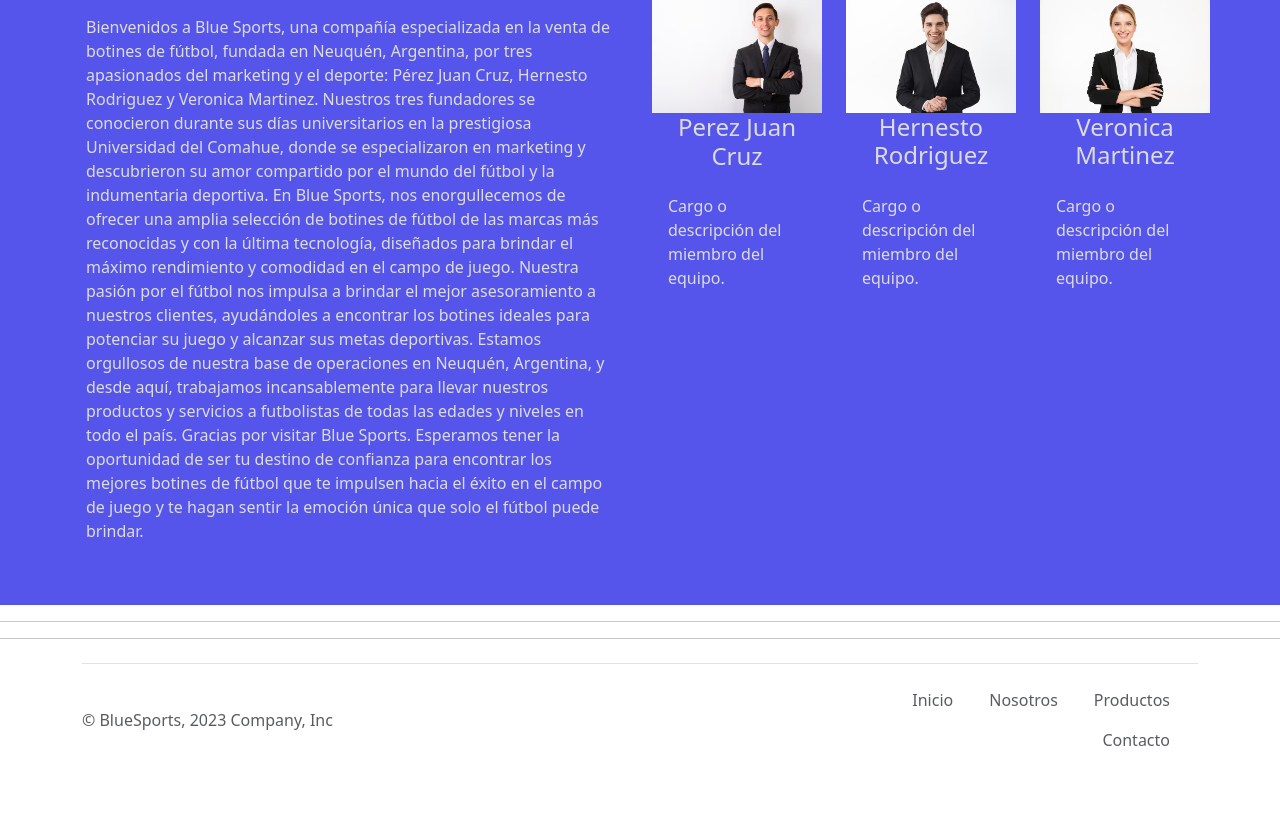
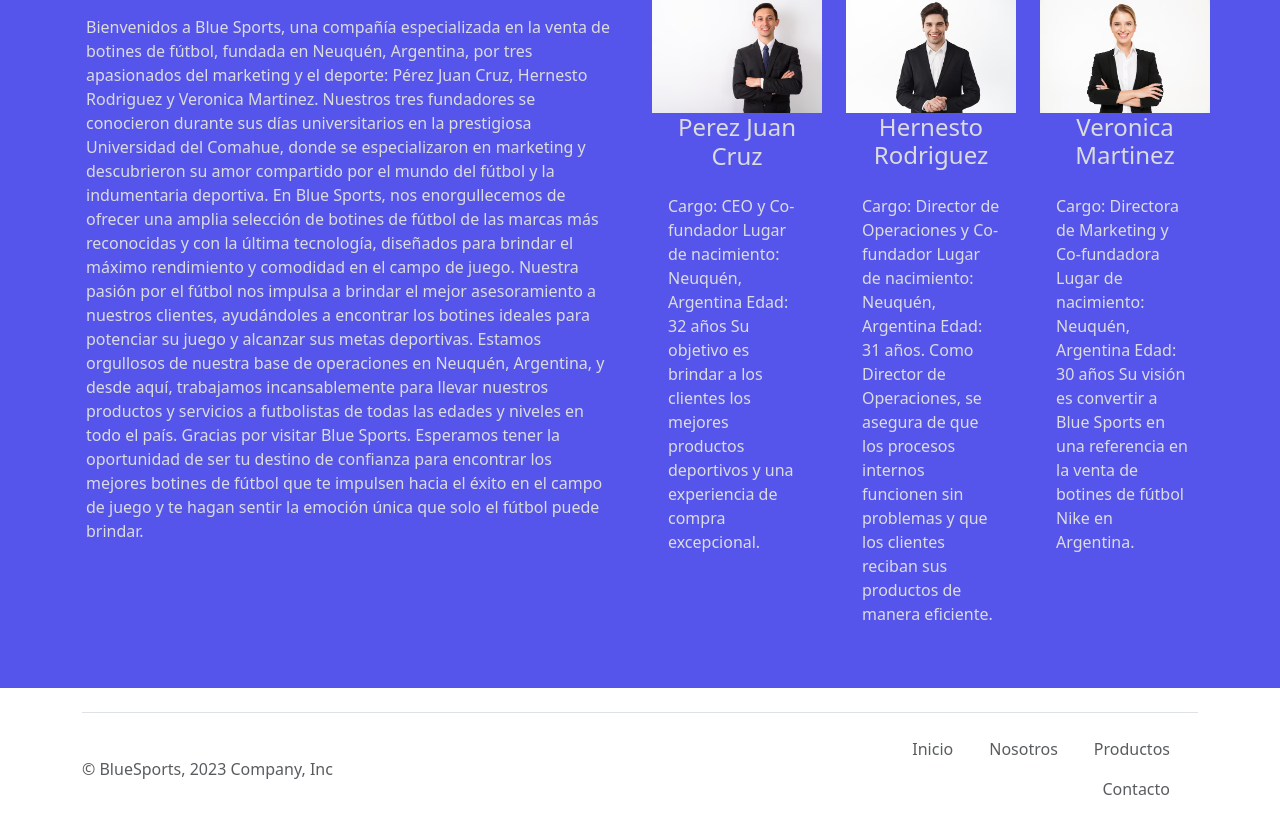
Before and after one commit to RamiroRiquelme/PreEntrega2-Riquelme, a website: page pages/nosotros.html in a window 1280 px wide. Shown: the part 186-1020 px from the top of the page. Before the commit the page ends 986 px from the top, so only its background shows below. Drawn offline with nearby package versions, Linux system fonts and the light colour scheme.

Commit message:
añado los cargos de los fundadores en la seccion nosotros.html

```diff
--- a/pages/nosotros.html
+++ b/pages/nosotros.html
@@ -65,18 +65,19 @@
                             <div class="col-lg-4 col-md-6 ">
                                 <img src="../img/foto-estudio-joven-empresario-feliz-sonriendo-brazos-cruzados_251136-30366.avif " alt="Nombre del miembro del equipo " class="img-fluid ">
                                 <h4>Perez Juan Cruz</h4>
-                                <p>Cargo o descripción del miembro del equipo.</p>
+                                <p>Cargo: CEO y Co-fundador Lugar de nacimiento: Neuquén, Argentina Edad: 32 años Su objetivo es brindar a los clientes los mejores productos deportivos y una experiencia de compra excepcional.</p>
                             </div>
                             <div class="col-lg-4 col-md-6 ">
                                 <img src="../img/hombre-corporativo-guapo-asistente-agente-bienes-raices-sonriendo-tomarse-manos-juntas-que-puedo-ayudarlo-sonriendo-amable-educado-ayudar-al-cliente-fondo-blanco_176420-45257.avif " alt="Nombre del miembro
                             del equipo " class="img-fluid ">
                                 <h4>Hernesto Rodriguez</h4>
-                                <p>Cargo o descripción del miembro del equipo.</p>
+                                <p>Cargo: Director de Operaciones y Co-fundador Lugar de nacimiento: Neuquén, Argentina Edad: 31 años. Como Director de Operaciones, se asegura de que los procesos internos funcionen sin problemas y que los clientes reciban
+                                    sus productos de manera eficiente.</p>
                             </div>
                             <div class="col-lg-4 col-md-6 ">
                                 <img src="../img/mujer-negocios-rubia-sonriente-que-presenta-brazos-cruzados_171337-6291.avif " alt="Nombre del miembro del equipo " class="img-fluid ">
                                 <h4>Veronica Martinez</h4>
-                                <p>Cargo o descripción del miembro del equipo.</p>
+                                <p>Cargo: Directora de Marketing y Co-fundadora Lugar de nacimiento: Neuquén, Argentina Edad: 30 años Su visión es convertir a Blue Sports en una referencia en la venta de botines de fútbol Nike en Argentina.</p>
                             </div>
                         </div>
                     </div>
@@ -85,9 +86,6 @@
             </div>
         </div>
     </main>
-    <hr>
-
-    <hr>
     <div class="container ">
         <footer class="d-flex flex-wrap justify-content-between align-items-center py-3 my-4 border-top ">
             <p class="col-md-4 mb-0 text-body-secondary ">&copy; BlueSports, 2023 Company, Inc</p>
```
